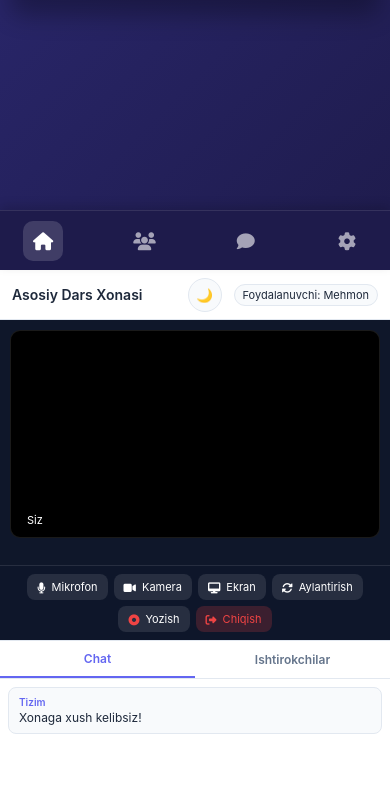
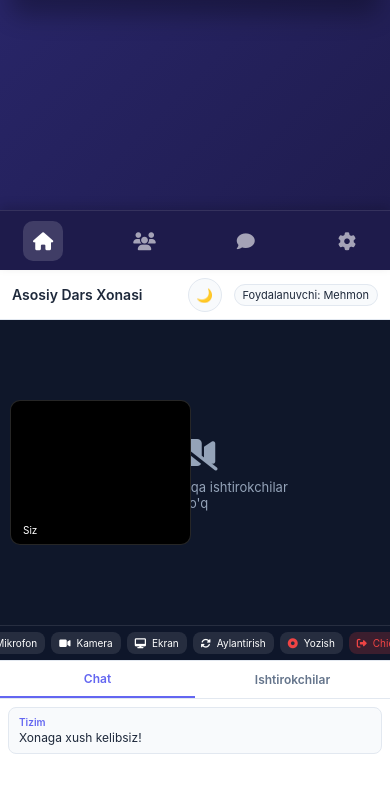
Before and after one commit to BerL1n08/Online-School, a website: page index.html in a window 390 px wide. Shown: the part 574-1366 px from the top of the page. Drawn offline with nearby package versions, Linux system fonts and the light colour scheme; no server answers.

Commit message:
Restore CSS styles and variables for layout
Restored CSS variables and styles for light and dark modes, along with layout adjustments for various components.

```diff
--- a/style.css
+++ b/style.css
@@ -434,7 +434,6 @@ body {
         flex-direction: column;
     }
 
-    /* Asosiy gridni ustma-ust to'g'ri tartibda terib chiqamiz */
     .workspace-grid {
         display: flex !important;
         flex-direction: column !important;
@@ -446,57 +445,87 @@ body {
         padding-bottom: 20px;
     }
 
-    /* 1. ENG MUHIM: Video qismi har doim birinchi turadi */
+    /* Video qismi uchun Discord uslubidagi Grid */
     .video-col {
         order: 1;
         width: 100%;
-        height: 320px !important;
-        min-height: 280px;
+        height: 340px !important;
+        min-height: 340px !important;
         flex-shrink: 0;
         background: var(--video-bg);
+        position: relative;
+        overflow: hidden;
     }
 
+    /* Discord kabi katakcha (Grid) joylashuvi */
     .video-container {
+        display: grid !important;
+        grid-template-columns: repeat(2, 1fr) !important; /* Har doim 2 ta ustun */
+        gap: 8px !important;
         padding: 10px !important;
-        gap: 8px !important;
+        overflow-y: auto !important;
+        height: 100% !important;
+        align-content: center;
+        justify-items: center;
     }
 
     .video-box {
-        max-height: 260px;
+        width: 100% !important;
+        height: 145px !important; /* Katakchalar balandligi bir xil */
+        aspect-ratio: unset !important;
+        position: relative;
+        background: #000;
+        border-radius: 10px;
+        overflow: hidden;
+        border: 1px solid rgba(255, 255, 255, 0.15);
     }
 
-    /* Boshruv tugmalarini telefonga moslab kichraytiramiz */
+    .video-box video {
+        width: 100%;
+        height: 100%;
+        object-fit: cover;
+    }
+
+    .video-username {
+        position: absolute;
+        bottom: 6px;
+        left: 6px;
+        background: rgba(0, 0, 0, 0.65);
+        backdrop-filter: blur(4px);
+        color: #fff;
+        padding: 2px 6px;
+        border-radius: 4px;
+        font-size: 10px;
+    }
+
     .controls-bar {
-        padding: 8px !important;
+        padding: 6px !important;
         gap: 6px !important;
         background: rgba(15, 23, 42, 0.98) !important;
+        flex-wrap: nowrap !important;
+        overflow-x: auto;
     }
 
     .control-btn {
-        padding: 6px 10px !important;
-        font-size: 11px !important;
+        padding: 5px 8px !important;
+        font-size: 10px !important;
+        white-space: nowrap;
     }
 
-    /* 2. Chat va Ishtirokchilar qismi video ostida joylashadi */
     .sidebar-col {
         order: 2;
         width: 100%;
-        height: 280px !important;
+        height: 260px !important;
         border-top: 1px solid var(--border-color);
         background: var(--bg-secondary);
         flex-shrink: 0;
     }
 
-    .chat-box {
-        padding: 8px !important;
-    }
-
-    /* Ortcha profil panelini telefonda yashiramiz (joy egallamasligi uchun) */
     .profile-col {
         display: none !important;
     }
 
-    /* 3. Pastki Navigatsiya Paneli (Bottom Bar) */
+    /* Pastki Navigatsiya Paneli */
     .left-nav {
         position: fixed;
         bottom: 0;
@@ -510,7 +539,6 @@ body {
         z-index: 1000;
         background: var(--bg-sidebar);
         border-top: 1px solid rgba(255, 255, 255, 0.1);
-        box-shadow: 0 -4px 10px rgba(0, 0, 0, 0.15);
     }
 
     .left-nav .brand-logo,
@@ -531,7 +559,6 @@ body {
         font-size: 18px;
     }
 
-    /* Yuqori Header qismini ixchamlashtiramiz */
     .top-header {
         height: 50px !important;
         padding: 0 12px !important;
```
